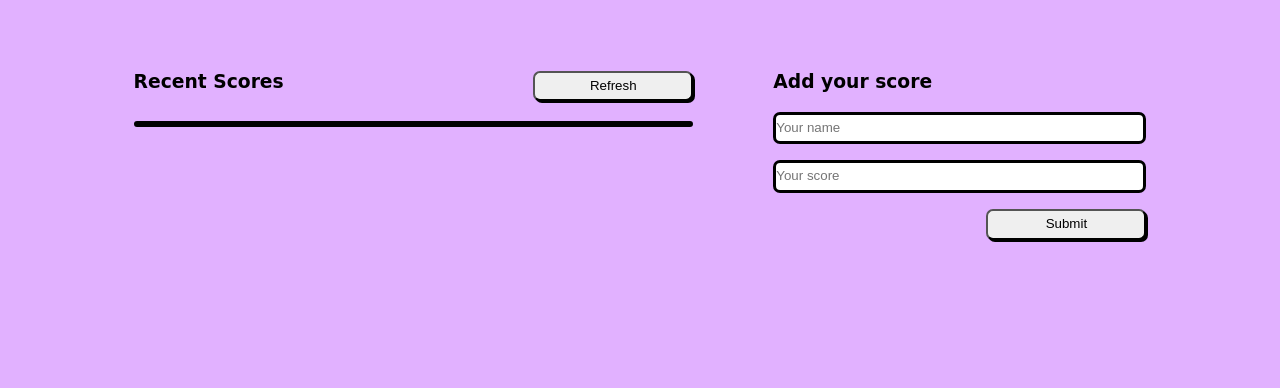
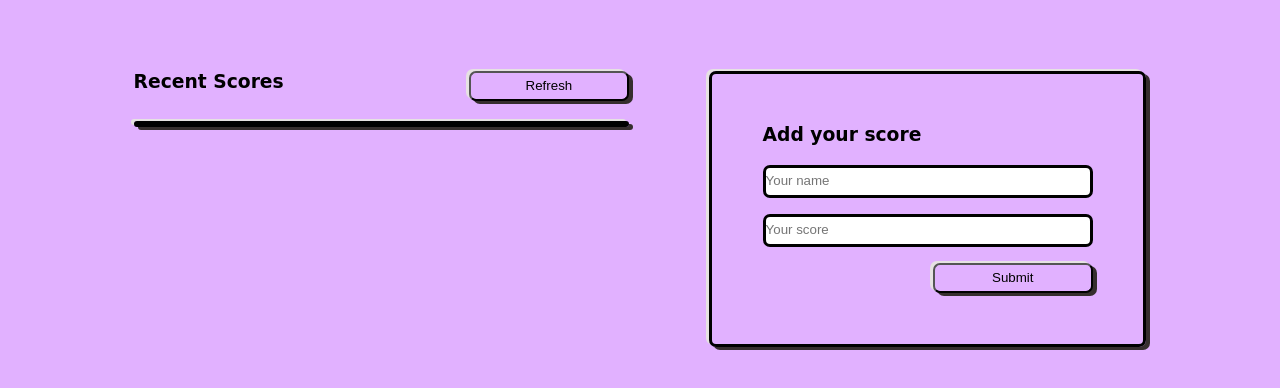
Before and after one commit to brytebee/LeaderBoard_, a website built with webpack: page src/index.html in a window 1280 px wide. Shown: the part 110-498 px from the top of the page. Built offline with nearby package versions, Linux system fonts and the light colour scheme; no server answers.

Commit message:
Styling with neumorphism concepts & rebuild

```diff
--- a/src/index.html
+++ b/src/index.html
@@ -13,19 +13,19 @@
     <section class="list">
       <header class="list-heading heading d-flex">
         <h3>Recent Scores</h3>
-        <button class="l-height-2x b-radius" id="refresh">Refresh</button>
+        <button class="l-height-2x b-radius b-shadow" id="refresh">Refresh</button>
       </header>
-      <ul id="root" class="thick-border b-radius">
+      <ul id="root" class="thick-border b-radius b-shadow">
         <!-- <li></li> -->
       </ul>
     </section>
-    <form action="" id="list-form" class="d-flex">
+    <form action="" id="list-form" class="d-flex thick-border b-radius pad-05 b-shadow">
       <h3 class="heading">Add your score</h3>
       <input class="l-height-2x thick-border b-radius" type="text" name="name" id="name" placeholder="Your name"
         required>
       <input class="l-height-2x thick-border b-radius" type="text" name="score" id="score" placeholder="Your score"
         required>
-      <button class="l-height-2x b-radius" type="submit" id="submit">Submit</button>
+      <button class="l-height-2x b-radius b-shadow" type="submit" id="submit">Submit</button>
     </form>
   </main>
 </body>
--- a/src/modules/api.js
+++ b/src/modules/api.js
@@ -1,4 +1,5 @@
-const baseUrl = 'https://us-central1-js-capstone-backend.cloudfunctions.net/api/games/x34jAfIEOe8sbnLr2WEb/scores';
+const baseUrl =
+  'https://us-central1-js-capstone-backend.cloudfunctions.net/api/games/x34jAfIEOe8sbnLr2WEb/scores';
 
 const showScores = (scores) => {
   const root = document.querySelector('#root');
@@ -9,7 +10,7 @@ const showScores = (scores) => {
     const userScore = document.createElement('span');
 
     li.classList = 'single-list-item l-height-2x';
-    userName.classList = 'user-name';
+    userName.classList = 'user-name pad-05';
     userScore.classList = 'user-score';
 
     userName.textContent = item.user;
--- a/src/style.css
+++ b/src/style.css
@@ -27,9 +27,13 @@ input {
   margin-bottom: 16px;
 }
 
+.b-shadow {
+  box-shadow: 4px 3px rgb(54, 46, 46), -3px -2px rgb(230, 226, 226);
+}
+
 button {
   width: 10rem;
-  box-shadow: 2px 2px;
+  background-color: #e1b1ff;
 }
 
 button:hover {
@@ -37,7 +41,7 @@ button:hover {
 }
 
 button:focus {
-  background-color: cadetblue;
+  background-color: rgb(128, 168, 170);
 }
 
 .b-radius {
@@ -78,7 +82,7 @@ button:focus {
   justify-content: space-between;
 }
 
-.user-name {
+.pad-05 {
   padding: 5%;
 }
 
```
Also changed, not shown: dist/index.html, dist/main.js.
